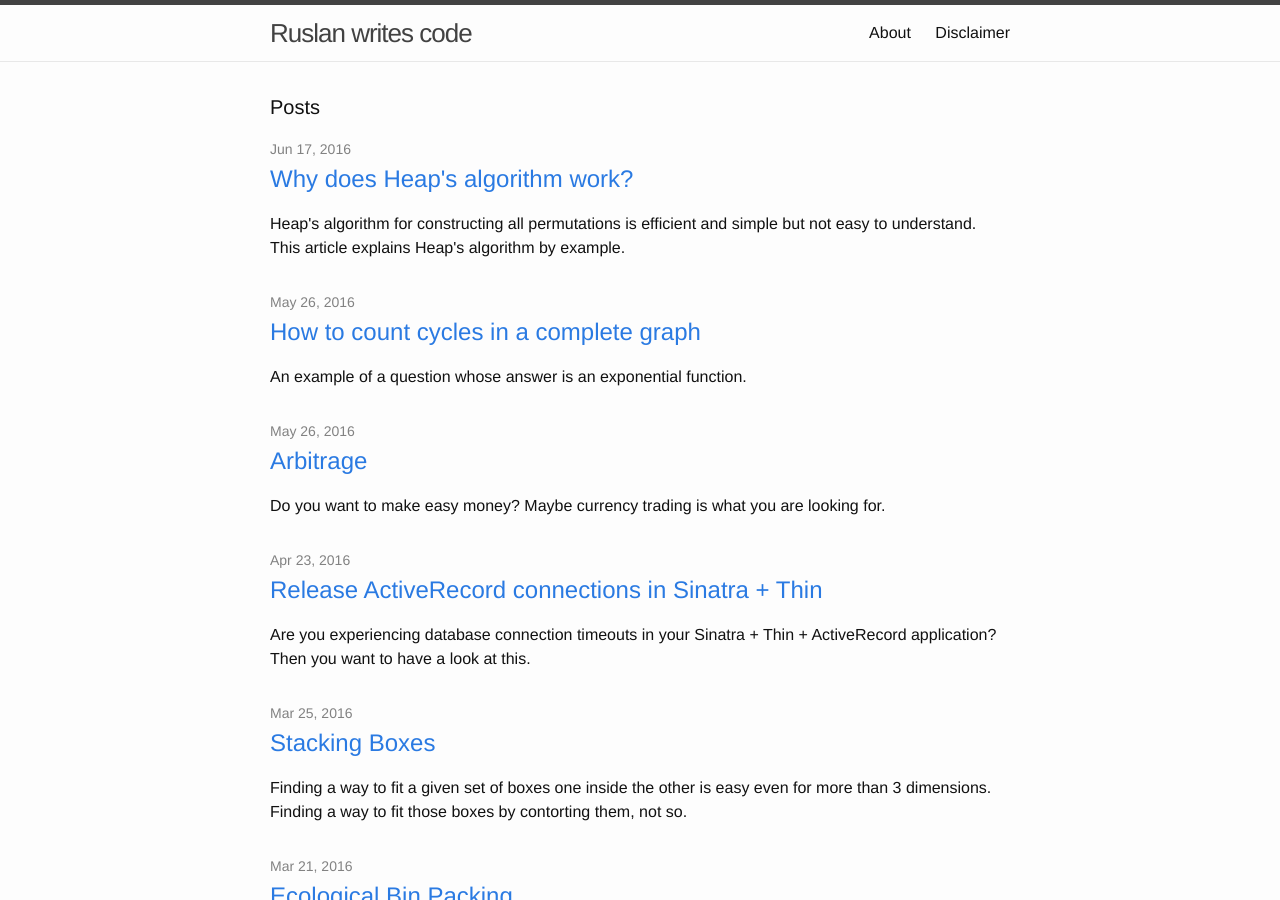
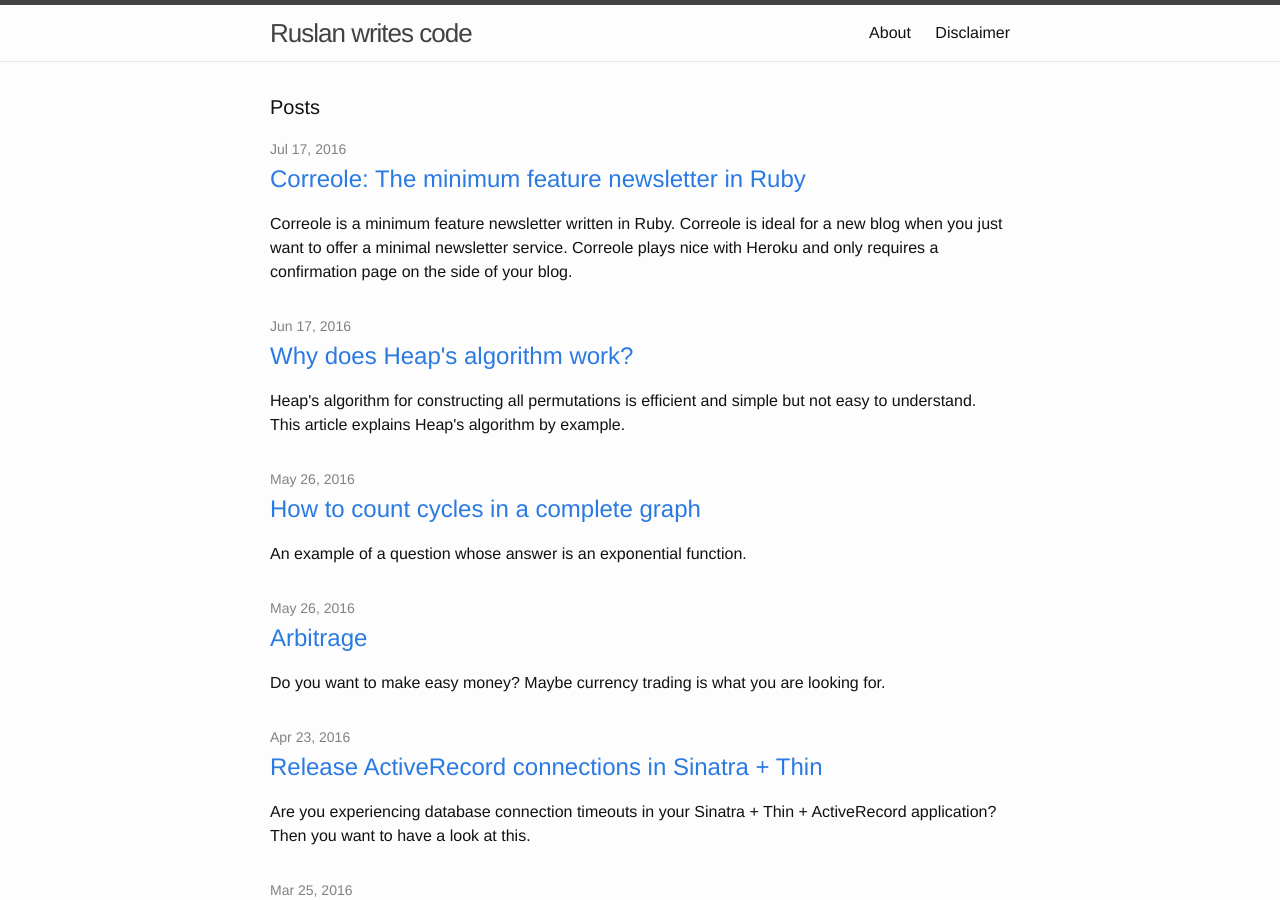
Before and after one commit to mrrusof/mrrusof.github.io, a Jekyll site: the page built from index.html, in a window 1280 px wide and 900 px high. Built offline with Jekyll 4.4.1, drawn with Linux system fonts in a browser that asks for light colours; some of the changed lines change nothing that is shown.

Commit message:
Write about Correole.

```diff
--- a/_includes/subscribe-popup.html
+++ b/_includes/subscribe-popup.html
@@ -25,7 +25,7 @@
         alert("There was an error subscribing to the newsletter. Try again or subscribe via RSS.");
       }
     };
-    $.ajax({ url: "http://newsletter.ruslanledesma.com/subscribers/" + email,
+    $.ajax({ url: "https://correole.herokuapp.com/subscribers/" + email,
              type: "PUT",
              complete: callback });
   };
--- /dev/null
+++ b/_posts/2016-07-17-correole.markdown
@@ -0,0 +1,247 @@
+---
+layout: post
+title: 'Correole: The minimum feature newsletter in Ruby'
+date: 2016-07-17
+author: Ruslan Ledesma-Garza
+summary: 'Correole is a minimum feature newsletter written in Ruby.
+Correole is ideal for a new blog when you just want to offer a minimal
+newsletter service. Correole plays nice with Heroku and only requires
+a confirmation page on the side of your blog.'
+---
+
+Building an audience for your blog and keeping it engaged is hard.
+Instead of crossing your fingers and waiting for your visitors to come
+back, you can invite them to keep in touch by receiving a newsletter.
+For Ruby on Rails blogs, there is newsletter engine
+[Maktoub](https://github.com/Sandglaz/maktoub).  For everything else,
+there is [Mailchimp](http://mailchimp.com).  And when you want to have
+the bare minimum, there is
+[Correole](https://github.com/mrrusof/correole).  Correole consists of
+a web API for subscribe + unsubscribe and a command for sending the
+newsletter.  The newsletter is composed automatically from the RSS
+feed of your blog and a configurable template.
+
+# Features
+
+Features are subscribe, unsubscribe, send, and purge.
+
+Subscribes happen via a form in your site.
+Take for example <a onclick="show_spopup()">the subscription form in
+this blog</a>.  The subscription form consists of a textbox and a
+button.  The form asks to enter an email address and the button submits the
+address to the subscribe endpoint.  The script that submits the address is
+the following.
+
+{% highlight javascript %}
+function subscribe() {
+  email = $("#spopup-email").val();
+  callback = function(_jqXHR, success) {
+    if(success == "success") {
+      alert("Thank you for subscribing to the newsletter.");
+    } else {
+      alert("There was an error subscribing to the newsletter. Try again or subscribe via RSS.");
+    }
+  };
+  $.ajax({ url: "https://correole.herokuapp.com/subscribers/" + email,
+           type: "PUT",
+           complete: callback });
+};
+{% endhighlight %}
+
+Transmission of the email address happens by means of SSL, so the
+address is kept private during transmission to Correole.
+
+Unsubscribes happen via a link you include in your newsletter, like
+the following.
+
+<img src="/assets/2016-07-17.unsubscribe-link.png" alt=""
+style="width: 75%; display: block; margin-left: auto; margin-right:
+auto; border: 2px solid" />
+
+For email address subscriber@mail.com, the URL of the link is the following.
+
+{% highlight asciidoc %}
+https://correole.herokuapp.com/unsubscribe/subscriber@mail.com
+{% endhighlight %}
+
+When the user opens the link in their browser, Correole unsubscribes
+them and issues a redirect to a confirmation page of your choice,
+ideally a page in your website with a style that is consistent with
+the rest of your site, like the following.
+
+<img src="/assets/2016-07-17.unsubscribe-confirmation.png" alt=""
+style="width: 75%; display: block; margin-left: auto; margin-right:
+auto; border: 2px solid" />
+
+Submission of newsletter happens on request via command `correole send`.
+
+{% highlight asciidoc %}
+$ correole send
+Fetch feed from http://ruslanledesma.com/feed.xml.
+There are 10 new items. The items are the following.
+[1] http://ruslanledesma.com/2016/06/17/why-does-heap-work.html
+[2] http://ruslanledesma.com/2016/05/26/how-to-count-cycles-in-kn.html
+[3] http://ruslanledesma.com/2016/05/26/arbitrage.html
+[4] http://ruslanledesma.com/2016/04/23/release-connections-thin-and-active-record.html
+[5] http://ruslanledesma.com/2016/03/25/stacking-boxes.html
+[6] http://ruslanledesma.com/2016/03/21/ecological-bin-packing.html
+[7] http://ruslanledesma.com/2016/03/18/the-blocks-problem.html
+[8] http://ruslanledesma.com/2016/03/14/the-3n-plus-1-problem.html
+[9] http://ruslanledesma.com/2016/03/08/protip-redirect-stdout-stderr-separate-files.html
+[10] http://ruslanledesma.com/2016/03/05/jill-rides-again.html
+[1/2] Send newsletter to subscriber1@mail.com.
+[2/2] Send newsletter to subscriber2@mail.com.
+Remember new items.
+Done.
+{% endhighlight %}
+
+Correole does best-effort delivery.
+When you execute `correole send`, tries to send the
+newsletter to each subscriber and does not retry or record failures.
+Command `correole send` is ideal for use in [Heroku
+scheduler](https://devcenter.heroku.com/articles/scheduler), so that
+you concentrate in writting content.
+
+When you execute `correole send`, Correole automatically composes an
+email from new RSS items and the configured templates.  Each email is
+multipart, so you know your readers will receive your newsletter just
+like you intended.  Templates for html and plain text are configurable
+ERB templates.  For example, the default HTML template is the
+following.
+
+{% highlight erb %}
+<html>
+  <body>
+    <h1><%= title %></h1>
+    <h2>New posts</h2>
+    <ul>
+<% for item in unsent_items %>
+      <li>
+        <h3>
+          <a href="<%= item.link %>"><%= item.title %></a>
+        </h3>
+<% if item.pub_date -%>
+        <p><i><%= item.pub_date.to_date %></i></p>
+<% end -%>
+        <p><%= item.description %></p>
+      </li>
+<% end %>
+    </ul>
+
+    <a href="<%= unsubscribe_uri %>">Unsubscribe here.</a>
+  </body>
+</html>
+{% endhighlight %}
+
+The variables that are available in HTML and plain templates are the
+following.
+
+- `title`. Title of your RSS feed.
+- `unsent_items`. List of RSS items that are new.  Each item consists of
+  following properties.
+  - `item.link`.  The link of the item.
+  - `item.pub_date`.  A `DateTime` object corresponding to the
+    timestamp of the item.
+  - `item.description`.  The description of the item.
+- `sent_items`.  List of RSS items that are given by the RSS feed and
+  are not new.  Each item consists of the same properties as the items
+  in list `unsent_items`.
+- `unsubscribe_uri`.  URI of the unsubscribe endpoint for a given
+  user.
+
+The first time you run the newsletter, you may want to omit items that
+are too old.  You can skip new items by means of command `correole
+purge`.  For example, before sending out the first newsletter I ran
+`correole purge` like so.
+
+{% highlight asciidor %}
+$ correole send
+Fetch feed from http://ruslanledesma.com/feed.xml.
+There are 10 new items. The items are the following.
+[1] http://ruslanledesma.com/2016/06/17/why-does-heap-work.html
+[2] http://ruslanledesma.com/2016/05/26/how-to-count-cycles-in-kn.html
+[3] http://ruslanledesma.com/2016/05/26/arbitrage.html
+[4] http://ruslanledesma.com/2016/04/23/release-connections-thin-and-active-record.html
+[5] http://ruslanledesma.com/2016/03/25/stacking-boxes.html
+[6] http://ruslanledesma.com/2016/03/21/ecological-bin-packing.html
+[7] http://ruslanledesma.com/2016/03/18/the-blocks-problem.html
+[8] http://ruslanledesma.com/2016/03/14/the-3n-plus-1-problem.html
+[9] http://ruslanledesma.com/2016/03/08/protip-redirect-stdout-stderr-separate-files.html
+[10] http://ruslanledesma.com/2016/03/05/jill-rides-again.html
+Purge the new items by remembering them.
+Done.
+{% endhighlight %}
+
+# Try it yourself in Heroku
+
+To configure and run the project on Heroku, follow the instructions in
+[`README.md`](https://github.com/mrrusof/correole).  [Correole's
+procfile](https://github.com/mrrusof/correole/blob/master/Procfile)
+includes processes `send` and `purge`, which you can run in [one-off
+dynos](https://devcenter.heroku.com/articles/one-off-dynos), like so.
+
+{% highlight asciidoc %}
+heroku run send
+{% endhighlight %}
+
+# Dependencies
+
+Correole is possible thanks to the wonderful libraries and services
+it uses.
+
+  - [Sinatra](https://github.com/sinatra/sinatra)
+  - [Thin](https://github.com/macournoyer/thin/)
+  - [Mail](https://github.com/mikel/mail)
+  - [ActiveRecord](https://github.com/rails/rails/tree/master/activerecord)
+  - [Sinatra ActiveRecord](https://github.com/janko-m/sinatra-activerecord)
+  - [Minitest](https://github.com/seattlerb/minitest)
+  - [Heroku](https://devcenter.heroku.com/articles/getting-started-with-ruby#introduction)
+  - [TravisCI](https://docs.travis-ci.com/user/languages/ruby)
+
+# Wishlist
+
+The following are features that I may or may not implement.
+
+- Newsletter archive.  Record the messages that Correole has sent.
+- Retry failed submit.  For each subscriber, record the newsletters
+  that have been submitted and the ones that have failed.  Retry
+  those that failed a given number of times.
+- Send one-off messages.  When you want to share exclusive content with
+  your subscribers, a one-off message is the way to go.
+
+# Feedback welcome
+
+Would you like to contribute? Submit a pull request with tests following
+these
+[guidelines](https://github.com/blog/1943-how-to-write-the-perfect-pull-request).
+
+Correole is released under MIT license, so you fork the project and
+use it in your propietary application.
+
+{% include subscribe.html %}
+{% include share.html %}
+
+# Comments
+
+<div id="disqus_thread"></div>
+<script>
+    /**
+     *  RECOMMENDED CONFIGURATION VARIABLES: EDIT AND UNCOMMENT THE SECTION BELOW TO INSERT DYNAMIC VALUES FROM YOUR PLATFORM OR CMS.
+     *  LEARN WHY DEFINING THESE VARIABLES IS IMPORTANT: https://disqus.com/admin/universalcode/#configuration-variables
+     */
+    var disqus_config = function () {
+        this.page.url = 'http://ruslanledesma.com/2016/07/17/correole.html';  // Replace PAGE_URL with your page's canonical URL variable
+        this.page.identifier = '2016-07-17-correole'; // Replace PAGE_IDENTIFIER with your page's unique identifier variable
+    };
+    (function() {  // DON'T EDIT BELOW THIS LINE
+        var d = document, s = d.createElement('script');
+
+        s.src = '//definecode.disqus.com/embed.js';
+
+        s.setAttribute('data-timestamp', +new Date());
+        (d.head || d.body).appendChild(s);
+    })();
+</script>
+<noscript>Please enable JavaScript to view the <a
+        href="https://disqus.com/?ref_noscript"
+        rel="nofollow">comments powered by Disqus.</a></noscript>
```
Also changed, not shown: assets/2016-07-17.unsubscribe-confirmation.png (added), assets/2016-07-17.unsubscribe-link.png (added).
